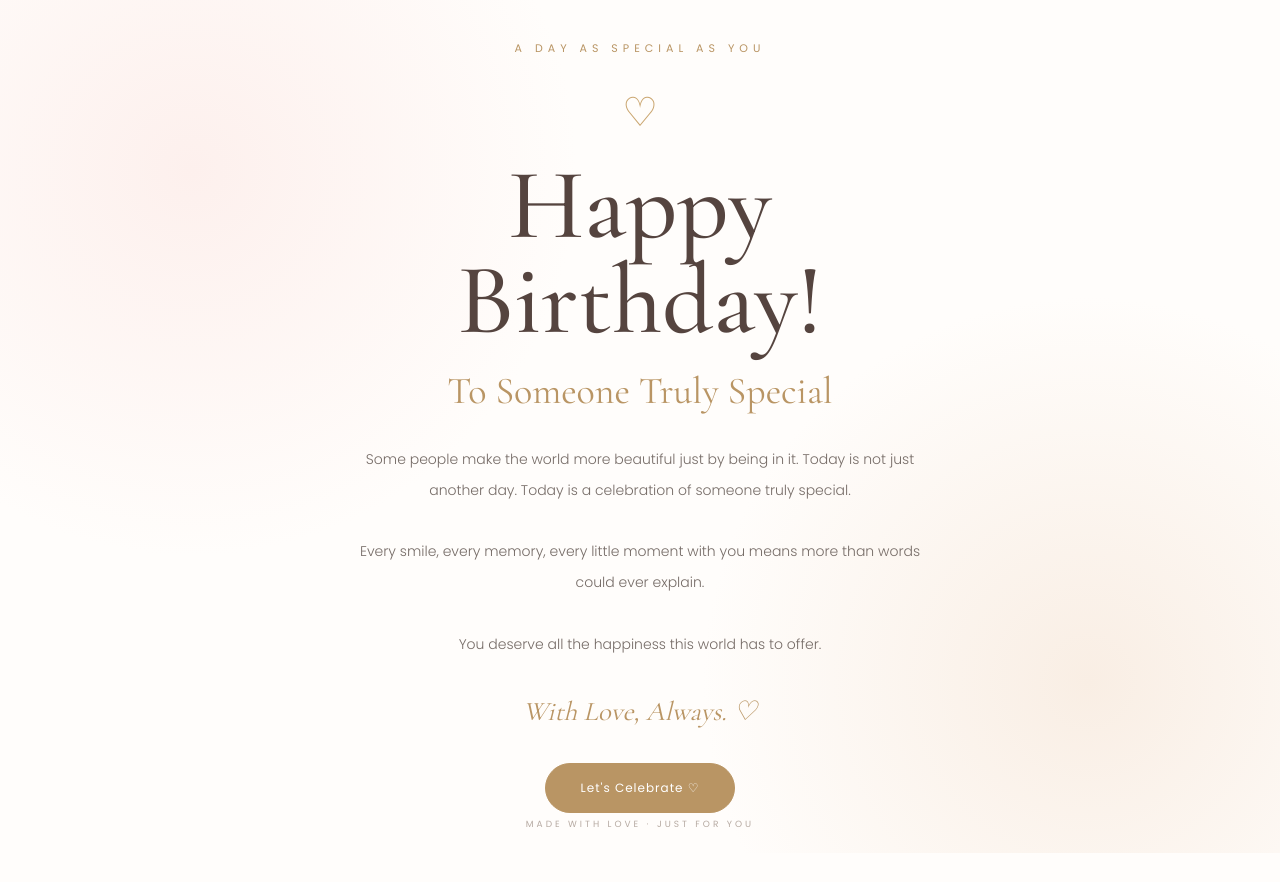
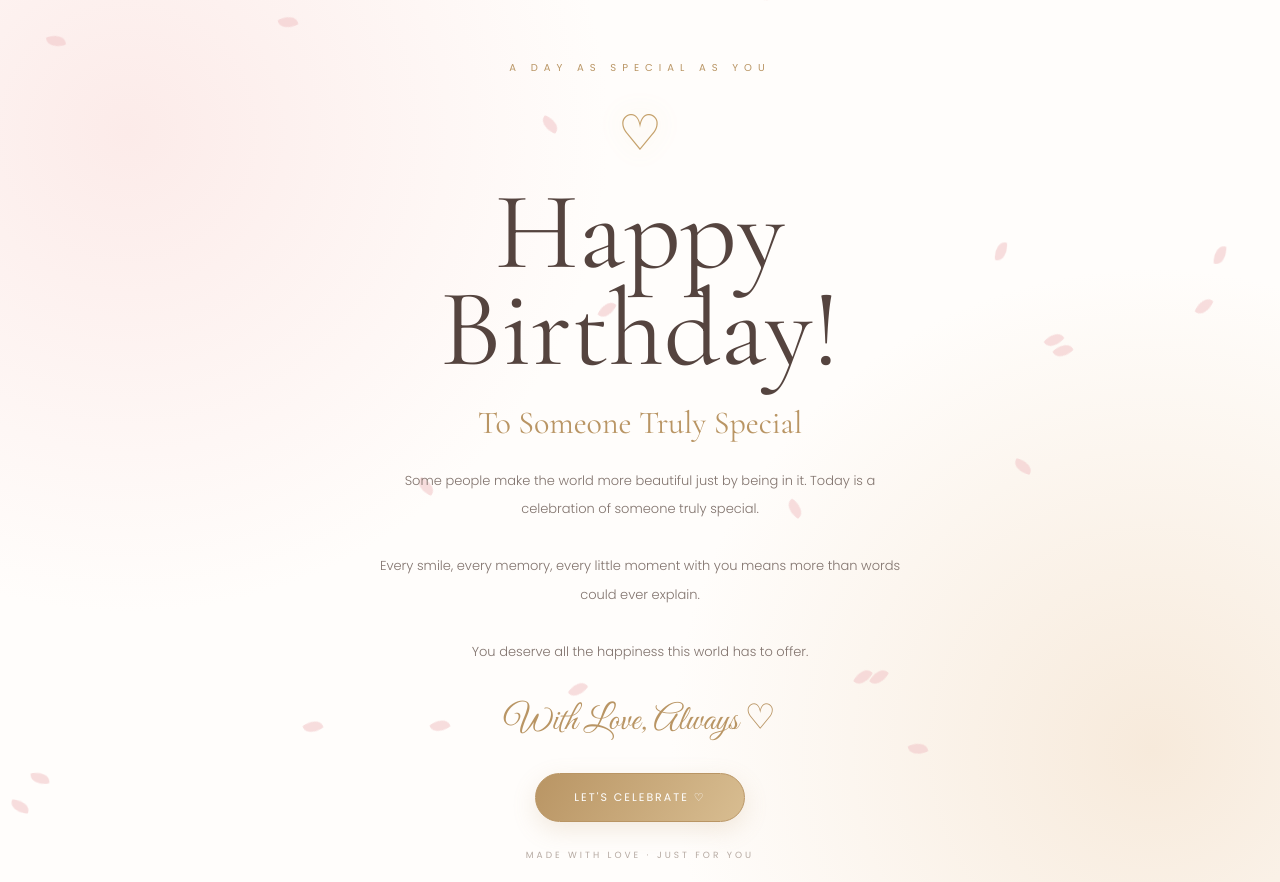
Before and after one commit to Surprisemovement2026/birthday-surprise-demo, a plain HTML site: page index.html in a window 1280 px wide. Before the commit the page ends 853 px from the top, so only its background shows below. Drawn offline with nearby package versions, Linux system fonts and the light colour scheme.

Commit message:
Update birthday message and styles in index.html

```diff
--- a/index.html
+++ b/index.html
@@ -4,158 +4,198 @@
 <head>
 <meta charset="UTF-8">
 <meta name="viewport" content="width=device-width, initial-scale=1.0">
-  <title>A Beautiful Surprise | Happy Birthday</title>
+<title>A Beautiful Surprise ♡</title>
 
-  <link rel="preconnect" href="https://fonts.googleapis.com">
-  <link rel="preconnect" href="https://fonts.gstatic.com" crossorigin>
-  <link href="https://fonts.googleapis.com/css2?family=Cormorant+Garamond:wght@400;500;600&family=Poppins:wght@300;400;500&display=swap" rel="stylesheet">
+<link href="https://fonts.googleapis.com/css2?family=Cormorant+Garamond:wght@400;500;600&family=Poppins:wght@300;400&family=Great+Vibes&display=swap" rel="stylesheet">
 
 <style>
-    * {
-      margin: 0;
-      padding: 0;
-      box-sizing: border-box;
+*{margin:0;padding:0;box-sizing:border-box}
+
+body{
+  background:#fffdfb;
+  color:#55443f;
+  font-family:'Poppins',sans-serif;
+  overflow-x:hidden;
 }
 
-    body {
-      min-height: 100vh;
-      background: #fffdfb;
-      color: #49413e;
-      font-family: 'Poppins', sans-serif;
-      overflow-x: hidden;
-    }
-
-    .hero {
-      min-height: 100vh;
-      display: flex;
-      align-items: center;
-      justify-content: center;
-      text-align: center;
-      padding: 40px 20px;
-      position: relative;
+.hero{
+  min-height:100vh;
+  display:flex;
+  justify-content:center;
+  align-items:center;
+  text-align:center;
+  padding:60px 20px;
+  position:relative;
+  overflow:hidden;
   background:
-        radial-gradient(circle at 15% 20%, #fdf0ed 0, transparent 30%),
-        radial-gradient(circle at 85% 80%, #f9eee4 0, transparent 30%),
+    radial-gradient(circle at 10% 15%,#fcebe9,transparent 35%),
+    radial-gradient(circle at 90% 85%,#f7eadb,transparent 35%),
     #fffdfb;
 }
 
-    .content {
-      max-width: 720px;
-      animation: reveal 1.5s ease both;
+.content{
+  max-width:700px;
+  position:relative;
+  z-index:2;
+  animation:entrance 1.8s ease both;
 }
 
-    .eyebrow {
-      color: #b99564;
-      font-size: 11px;
-      letter-spacing: 5px;
-      text-transform: uppercase;
-      margin-bottom: 28px;
+.eyebrow{
+  font-size:10px;
+  letter-spacing:6px;
+  color:#b99564;
+  margin-bottom:25px;
+  animation:fadeIn 2s ease both;
 }
 
-    .heart {
-      color: #c9a46d;
-      font-size: 35px;
-      margin-bottom: 20px;
-      animation: heartbeat 2s infinite;
+.heart{
+  font-size:42px;
+  color:#c5a16b;
+  margin-bottom:20px;
+  animation:heartbeat 2s infinite;
+  text-shadow:0 0 20px #d9b77c70;
 }
 
-    h1 {
-      font-family: 'Cormorant Garamond', serif;
-      font-size: clamp(52px, 10vw, 100px);
-      line-height: 0.95;
-      font-weight: 500;
-      color: #55443f;
-      margin-bottom: 20px;
+h1{
+  font-family:'Cormorant Garamond',serif;
+  font-size:clamp(65px,11vw,110px);
+  line-height:.88;
+  font-weight:400;
+  color:#55443f;
+  margin-bottom:25px;
+  animation:titleReveal 1.8s ease both;
 }
 
-    h2 {
-      font-family: 'Cormorant Garamond', serif;
-      font-size: clamp(25px, 5vw, 38px);
-      font-weight: 400;
-      color: #b99564;
-      margin-bottom: 30px;
+h2{
+  font-family:'Cormorant Garamond',serif;
+  font-size:32px;
+  font-weight:400;
+  color:#b99564;
+  margin-bottom:25px;
 }
 
-    .message {
-      font-size: 14px;
-      line-height: 2.2;
-      font-weight: 300;
-      color: #766c67;
-      max-width: 570px;
-      margin: 0 auto 35px;
+.message{
+  font-size:13px;
+  font-weight:300;
+  line-height:2.2;
+  color:#81736d;
+  max-width:540px;
+  margin:auto auto 30px;
+  animation:fadeIn 2.5s ease both;
 }
 
-    .signature {
-      font-family: 'Cormorant Garamond', serif;
-      font-size: 27px;
-      font-style: italic;
-      color: #b99564;
-      margin-bottom: 35px;
+.signature{
+  font-family:'Great Vibes',cursive;
+  font-size:35px;
+  color:#b99564;
+  margin-bottom:30px;
 }
 
-    button {
-      background: #b99564;
-      color: white;
-      border: 1px solid #b99564;
-      padding: 15px 35px;
-      border-radius: 40px;
-      font-family: 'Poppins', sans-serif;
-      font-size: 12px;
-      letter-spacing: 1px;
-      cursor: pointer;
-      transition: 0.3s ease;
+button{
+  border:1px solid #b99564;
+  border-radius:50px;
+  padding:15px 38px;
+  background:linear-gradient(120deg,#b99564,#d8bd91);
+  color:white;
+  font-family:'Poppins',sans-serif;
+  font-size:11px;
+  letter-spacing:2px;
+  cursor:pointer;
+  box-shadow:0 8px 25px #b9956430;
+  transition:.4s;
 }
 
-    button:hover {
-      background: transparent;
-      color: #a78353;
-      transform: translateY(-3px);
-      box-shadow: 0 8px 25px #b9956425;
+button:hover{
+  transform:translateY(-5px) scale(1.04);
+  box-shadow:0 12px 35px #b9956460;
 }
 
-    .surprise {
-      display: none;
-      margin-top: 30px;
-      font-family: 'Cormorant Garamond', serif;
-      font-size: 28px;
-      color: #a78353;
-      animation: reveal 1s ease both;
+.footer{
+  position:absolute;
+  bottom:20px;
+  left:0;
+  width:100%;
+  font-size:9px;
+  letter-spacing:3px;
+  color:#b6aaa2;
 }
 
-    .footer {
-      position: absolute;
-      bottom: 22px;
-      left: 0;
-      right: 0;
-      font-size: 9px;
-      letter-spacing: 3px;
-      color: #b6aaa2;
-      text-transform: uppercase;
+.petal{
+  position:absolute;
+  top:-40px;
+  width:12px;
+  height:18px;
+  background:#f1c8ca;
+  border-radius:80% 10% 80% 10%;
+  opacity:.6;
+  animation:fall linear infinite;
+  pointer-events:none;
 }
 
-    @keyframes reveal {
-      from {
-        opacity: 0;
-        transform: translateY(25px);
-      }
-      to {
-        opacity: 1;
-        transform: translateY(0);
-      }
+.surprise{
+  display:none;
+  margin-top:30px;
+  font-family:'Cormorant Garamond',serif;
+  font-size:35px;
+  color:#b99564;
+  animation:surpriseReveal 1.2s ease both;
 }
 
-    @keyframes heartbeat {
-      0%, 100% { transform: scale(1); }
-      50% { transform: scale(1.15); }
+.sparkle{
+  position:fixed;
+  pointer-events:none;
+  z-index:10;
+  animation:burst 1.5s ease-out forwards;
+  color:#c5a16b;
+  font-size:22px;
 }
 
-    @media (max-width: 600px) {
-      .message {
-        font-size: 13px;
+@keyframes entrance{
+  from{opacity:0;transform:translateY(35px)}
+  to{opacity:1;transform:translateY(0)}
 }
 
-      .eyebrow {
-        letter-spacing: 3px;
+@keyframes titleReveal{
+  from{opacity:0;letter-spacing:15px}
+  to{opacity:1;letter-spacing:0}
+}
+
+@keyframes fadeIn{
+  from{opacity:0}
+  to{opacity:1}
+}
+
+@keyframes heartbeat{
+  0%,100%{transform:scale(1)}
+  50%{transform:scale(1.18)}
+}
+
+@keyframes fall{
+  0%{transform:translateY(-10vh) rotate(0deg)}
+  100%{transform:translateY(115vh) rotate(500deg)}
+}
+
+@keyframes surpriseReveal{
+  from{opacity:0;transform:translateY(25px) scale(.8)}
+  to{opacity:1;transform:translateY(0) scale(1)}
+}
+
+@keyframes burst{
+  0%{opacity:1;transform:translate(0,0) scale(.5)}
+  100%{opacity:0;transform:translate(var(--x),var(--y)) scale(1.5)}
+}
+
+@media(max-width:600px){
+  .eyebrow{letter-spacing:3px}
+  .message{font-size:12px}
+  h2{font-size:26px}
+}
+
+@media(prefers-reduced-motion:reduce){
+  *,*::before,*::after{
+    animation-duration:.01ms!important;
+    animation-iteration-count:1!important;
+    scroll-behavior:auto!important;
   }
 }
 </style>
@@ -164,9 +204,10 @@
 <body>
 
 <main class="hero">
+
   <div class="content">
 
-      <div class="eyebrow">A day as special as you</div>
+    <div class="eyebrow">A DAY AS SPECIAL AS YOU</div>
 
     <div class="heart">♡</div>
 
@@ -176,19 +217,18 @@
 
     <p class="message">
       Some people make the world more beautiful just by being in it.
-        Today is not just another day. Today is a celebration of someone
-        truly special.<br><br>
+      Today is a celebration of someone truly special.<br><br>
 
-        Every smile, every memory, every little moment with you means
-        more than words could ever explain.<br><br>
+      Every smile, every memory, every little moment with you
+      means more than words could ever explain.<br><br>
 
       You deserve all the happiness this world has to offer.
     </p>
 
-      <div class="signature">With Love, Always. ♡</div>
+    <div class="signature">With Love, Always ♡</div>
 
     <button onclick="showSurprise()">
-        Let's Celebrate ♡
+      LET'S CELEBRATE ♡
     </button>
 
     <div class="surprise" id="surprise">
@@ -198,14 +238,44 @@
   </div>
 
   <div class="footer">
-      Made with love · Just for you
+    MADE WITH LOVE · JUST FOR YOU
   </div>
+
 </main>
 
 <script>
-    function showSurprise() {
-      const surprise = document.getElementById("surprise");
-      surprise.style.display = "block";
+// Floating flower petals
+for(let i=0;i<22;i++){
+  const petal=document.createElement('div');
+  petal.className='petal';
+  petal.style.left=Math.random()*100+'%';
+  petal.style.animationDuration=(7+Math.random()*10)+'s';
+  petal.style.animationDelay=(-Math.random()*15)+'s';
+  petal.style.transform=`scale(${0.5+Math.random()})`;
+  document.querySelector('.hero').appendChild(petal);
+}
+
+// Birthday surprise
+function showSurprise(){
+  const surprise=document.getElementById('surprise');
+  surprise.style.display='block';
+
+  const button=document.querySelector('button');
+  button.textContent='YOU ARE SPECIAL ♡';
+  button.disabled=true;
+
+  // Golden sparkle celebration
+  for(let i=0;i<45;i++){
+    const sparkle=document.createElement('span');
+    sparkle.className='sparkle';
+    sparkle.textContent=['✦','♡','✧','❋'][Math.floor(Math.random()*4)];
+    sparkle.style.left='50%';
+    sparkle.style.top='50%';
+    sparkle.style.setProperty('--x',(Math.random()-.5)*window.innerWidth+'px');
+    sparkle.style.setProperty('--y',(Math.random()-.5)*window.innerHeight+'px');
+    document.body.appendChild(sparkle);
+    setTimeout(()=>sparkle.remove(),1600);
+  }
 }
 </script>
 
```
Lines whose indentation alone changed are shown as unchanged.
